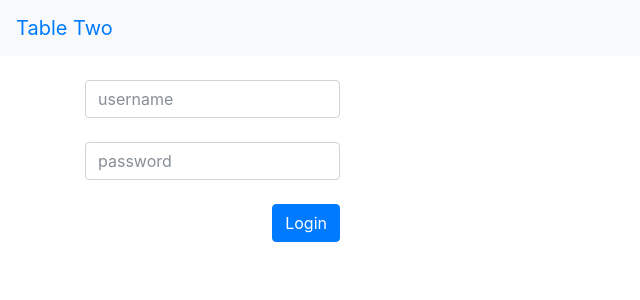
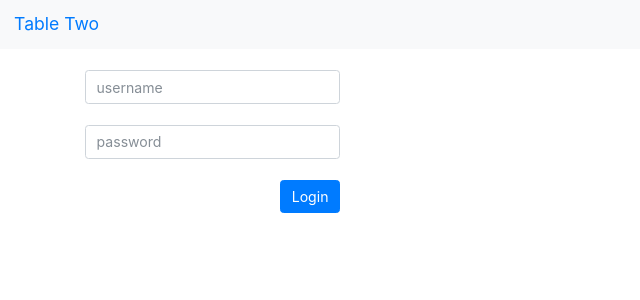
Before and after one commit to shade-tree-software/Table2, a React (Create React App) app: page /login in a window 1280 px wide. Shown: the top 300 px of the page, without its empty margins (0-640 px from the left). Built offline with nearby package versions, Linux system fonts and the light colour scheme.

Commit message:
tweaked font size to fit more text on the screen

```diff
--- a/package.json
+++ b/package.json
@@ -5,7 +5,7 @@
     "node": "8"
   },
   "proxy": "http://localhost:9000",
-  "version": "0.13.2",
+  "version": "0.13.3",
   "private": true,
   "dependencies": {
     "babel-preset-stage-3": "^6.24.1",
--- a/src/App.css
+++ b/src/App.css
@@ -40,3 +40,7 @@
   -webkit-user-select: none !important;
   -webkit-touch-callout: none !important;
 }
+
+html {
+  font-size: .88rem;
+}
```
Also changed, not shown: 1 other file (tests, documents, lock files or other folders).
